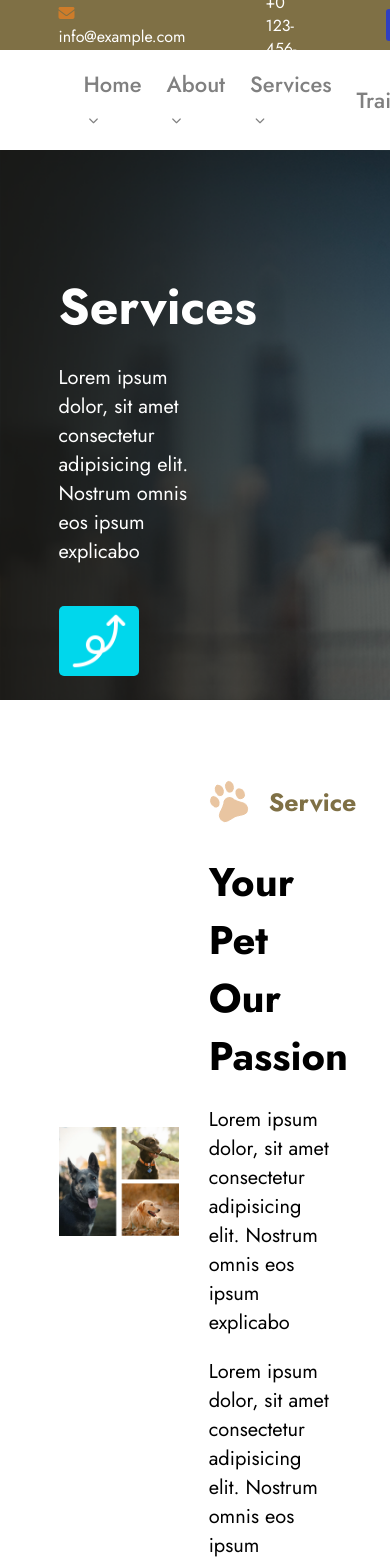
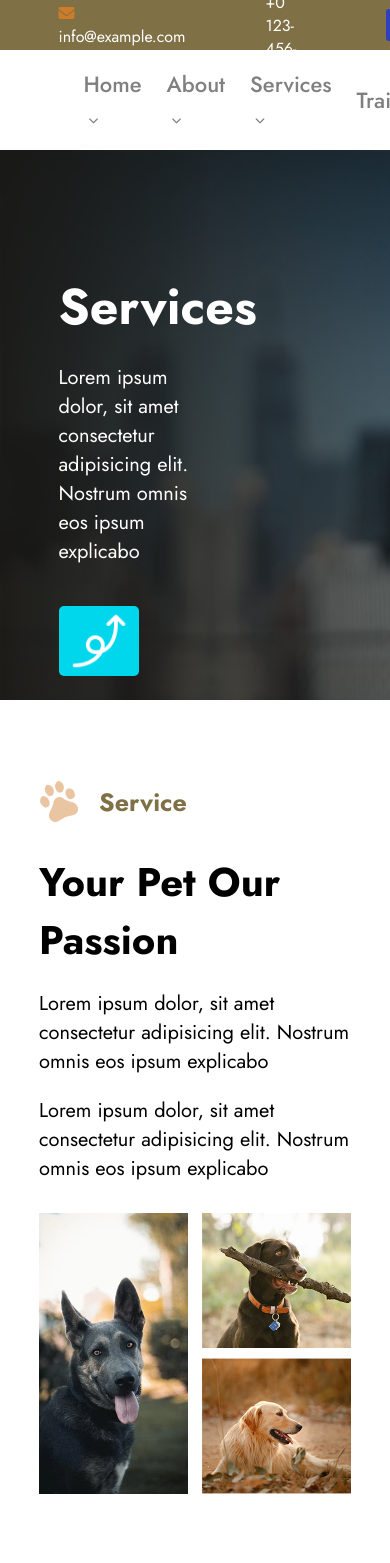
Before and after one commit to FraCuboni/proj-html-vuejs, a Vue app: page /services in a window 390 px wide. Shown: the top 1563 px of the page. Built offline with nearby package versions, Linux system fonts and the light colour scheme.

Commit message:
feat: add responsive to 'services' component

```diff
--- a/src/components/pages/AppAbout.vue
+++ b/src/components/pages/AppAbout.vue
@@ -268,11 +268,14 @@ p.small {
 
     .play-icon{
       width: 50px;
-
       position: absolute;
       transform: translate(-50%, -50%);
       left: 50%;
       top: 50%;
+    }
+
+    .play-icon:hover {
+      cursor: pointer;
     }
   }
 }
--- a/src/components/pages/AppServices.vue
+++ b/src/components/pages/AppServices.vue
@@ -214,4 +214,50 @@ export default{
   }
 }
 
+// tablet version
+@media (max-width: 1030px) {
+  .upper {
+    align-items: flex-end;
+
+    .cont-img {
+      width: 60%;
+    }
+  }
+
+  .bg {
+    .lower {
+      .card-container {
+        .card {
+          width: calc((100% / 2) - 20px);
+        }
+      }
+    }
+  }
+}
+
+// mobile version
+@media (max-width: 770px) {
+  .upper {
+    flex-direction: column-reverse;
+    width: 100%;
+    gap: 30px;
+
+    .cont-img,
+    .content {
+      width: 80%;
+      margin: 0 auto;
+    }
+  }
+
+  .bg {
+    .lower {
+      .card-container {
+        .card {
+          width: 100%;
+        }
+      }
+    }
+  }
+}
+
 </style>
--- a/src/router.js
+++ b/src/router.js
@@ -27,7 +27,7 @@ const router = createRouter({
             component: NotFound
         },
         {
-            path: '/trainig',
+            path: '/training',
             name: 'training',
             component: NotFound
         },
```
